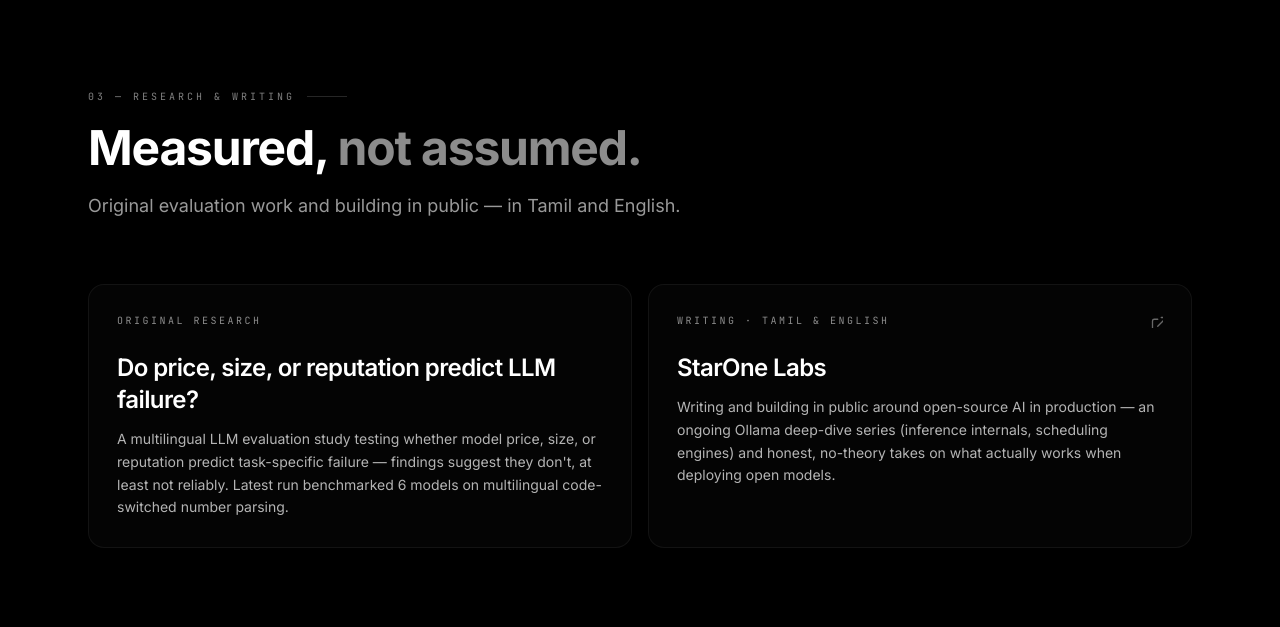
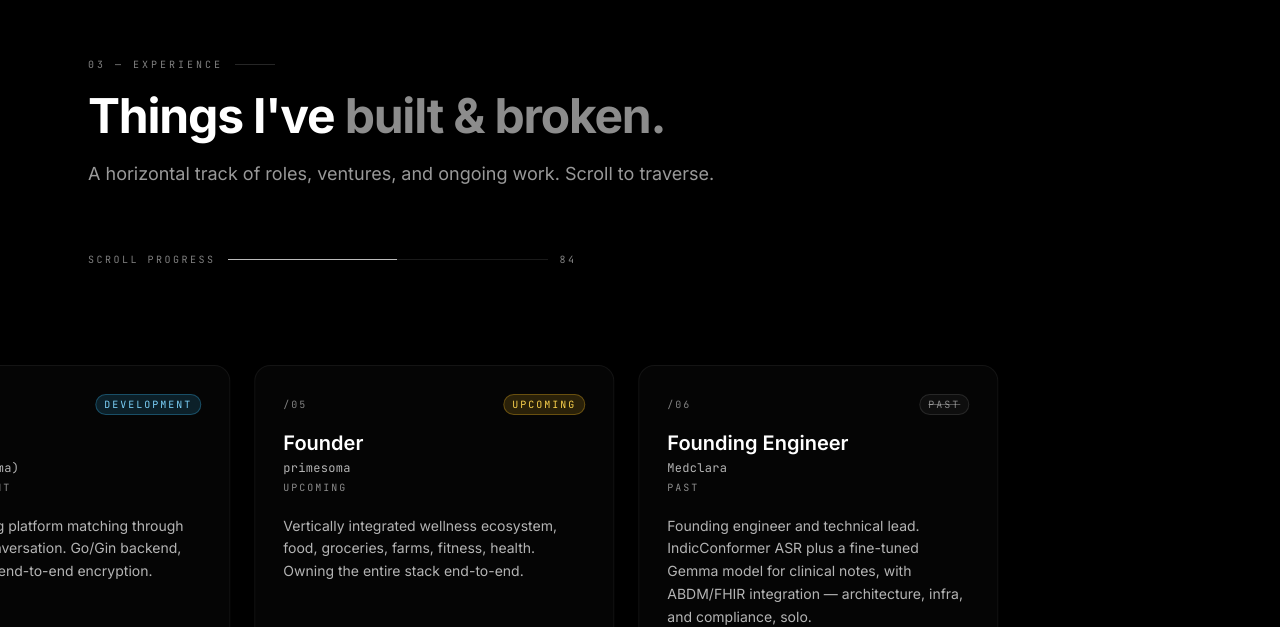
Before and after one commit to StarOne01/StarOne01.github.io, a Next.js app: page / in a window 1280 px wide. Shown: the part 1938-2565 px from the top of the page. Built offline with nearby package versions, Linux system fonts and the light colour scheme.

Commit message:
remove research section, renumber eyebrows, clean references

```diff
--- a/src/app/page.tsx
+++ b/src/app/page.tsx
@@ -1,7 +1,6 @@
 import Hero from "@/components/sections/hero";
 import About from "@/components/sections/about";
 import Work from "@/components/sections/work";
-import Research from "@/components/sections/research";
 import Experience from "@/components/sections/experience";
 import Stack from "@/components/sections/stack";
 import Contact from "@/components/sections/contact";
@@ -13,7 +12,6 @@ export default function Home() {
       <Hero />
       <About />
       <Work />
-      <Research />
       <Experience />
       <Stack />
       <Contact />
--- a/src/components/sections/contact.tsx
+++ b/src/components/sections/contact.tsx
@@ -15,7 +15,7 @@ export default function Contact() {
   return (
     <section id="contact" className="py-24 md:py-32 px-6 max-w-6xl mx-auto relative">
       <SectionHeader
-        eyebrow="06 — contact"
+        eyebrow="05 — contact"
         title={
           <>
             Let's build <span className="text-white/55">something real.</span>
--- a/src/components/sections/experience.tsx
+++ b/src/components/sections/experience.tsx
@@ -35,7 +35,7 @@ export default function Experience() {
       <div className="sticky top-0 h-screen overflow-hidden flex flex-col">
         <div className="pt-20 md:pt-24 px-6 max-w-6xl mx-auto w-full">
           <SectionHeader
-            eyebrow="04 — experience"
+            eyebrow="03 — experience"
             title={
               <>
                 Things I've <span className="text-white/55">built & broken.</span>
--- a/src/components/sections/research.tsx
+++ /dev/null
@@ -1,76 +0,0 @@
-"use client";
-import { motion } from "framer-motion";
-import { research } from "@/data/site";
-import SectionHeader from "@/components/ui/section-header";
-import Icon from "@/components/ui/icon";
-
-export default function Research() {
-  return (
-    <section id="research" className="py-24 md:py-32 px-6 max-w-6xl mx-auto">
-      <SectionHeader
-        eyebrow="03 — research & writing"
-        title={
-          <>
-            Measured, <span className="text-white/55">not assumed.</span>
-          </>
-        }
-        description="Original evaluation work and building in public — in Tamil and English."
-      />
-
-      <div className="grid grid-cols-1 md:grid-cols-2 gap-4">
-        {research.map((item, i) => {
-          const card = (
-            <>
-              <div className="flex items-center justify-between mb-6">
-                <span className="font-mono text-[10px] tracking-[0.25em] uppercase text-white/55">
-                  {item.tag}
-                </span>
-                {item.href && (
-                  <Icon
-                    name="external"
-                    className="w-3.5 h-3.5 text-white/40 group-hover:text-white group-hover:-translate-y-0.5 group-hover:translate-x-0.5 transition-all"
-                    aria-hidden
-                  />
-                )}
-              </div>
-
-              <h3 className="text-2xl font-semibold text-white mb-3 tracking-tight">
-                {item.title}
-              </h3>
-              <p className="text-white/70 text-sm leading-relaxed group-hover:text-white/85 transition-colors flex-1">
-                {item.description}
-              </p>
-            </>
-          );
-          const classes =
-            "group flex flex-col p-6 md:p-7 rounded-2xl bg-white/[0.015] border border-white/[0.06] hover:bg-white/[0.03] hover:border-white/15 transition-colors min-h-[220px]";
-          const motionProps = {
-            initial: { opacity: 0, y: 20 },
-            whileInView: { opacity: 1, y: 0 },
-            viewport: { once: true, margin: "-60px" },
-            transition: { duration: 0.5, delay: i * 0.08 },
-          };
-          if (item.href) {
-            return (
-              <motion.a
-                key={item.title}
-                href={item.href}
-                target={item.href.startsWith("http") ? "_blank" : undefined}
-                rel={item.href.startsWith("http") ? "noopener noreferrer" : undefined}
-                className={classes}
-                {...motionProps}
-              >
-                {card}
-              </motion.a>
-            );
-          }
-          return (
-            <motion.div key={item.title} className={classes} {...motionProps}>
-              {card}
-            </motion.div>
-          );
-        })}
-      </div>
-    </section>
-  );
-}
--- a/src/components/sections/stack.tsx
+++ b/src/components/sections/stack.tsx
@@ -27,7 +27,7 @@ export default function Stack() {
     <section id="stack" className="py-24 md:py-32 border-y border-white/[0.04]">
       <div className="px-6 max-w-6xl mx-auto mb-12 md:mb-16">
         <SectionHeader
-          eyebrow="05 — stack"
+          eyebrow="04 — stack"
           title={
           <>
             Tools, not <span className="text-white/55">ornaments.</span>
--- a/src/components/ui/terminal.tsx
+++ b/src/components/ui/terminal.tsx
@@ -7,10 +7,9 @@ import { cn } from "@/utils/cn";
 type CommandOutput = { kind: "in" | "out" | "err"; text: string };
 
 const commands: Record<string, string> = {
-  help: "available: about, work, research, stack, contact, whoami, ls, clear, sudo, exit",
+  help: "available: about, work, stack, contact, whoami, ls, clear, sudo, exit",
   about: "Prashanth T. Systems Engineer. Coimbatore. Hardware-software gap: compilers, inference, and the systems underneath.",
   work: "Medclara (founding engineer, past) · Primesoma film discovery (live) · BrailleVision (hackathon) · Sherlock SFT (fine-tuning).",
-  research: "multilingual LLM eval: price/size/reputation don't predict failure · StarOne Labs: Ollama deep-dives, Tamil & English.",
   stack: "Go · Python · C++ (favorite) · TypeScript · LLVM/MLIR · QLoRA · Qdrant",
   contact: "ping@starone01.me  ·  linkedin.com/in/StarOne01  ·  github.com/StarOne01",
   projects: "Medclara (clinical AI) · film discovery (embeddings) · BrailleVision (YOLO+ONNX) · PhraseNuX (C++ CLI)",
--- a/src/data/site.ts
+++ b/src/data/site.ts
@@ -20,7 +20,7 @@ export const site = {
     linkedin: { label: "LinkedIn", value: "in/StarOne01", href: "https://www.linkedin.com/in/StarOne01/" },
     github: { label: "GitHub", value: "@StarOne01", href: "https://github.com/StarOne01" },
   },
-  nav: ["Work", "Research", "Experience", "Stack", "Contact"],
+  nav: ["Work", "Experience", "Stack", "Contact"],
 } as const;
 
 export const expertise = [
@@ -107,29 +107,6 @@ export const experience: readonly ExperienceItem[] = [
   },
 ] as const;
 
-export type ResearchItem = {
-  title: string;
-  tag: string;
-  description: string;
-  href?: string;
-};
-
-export const research: readonly ResearchItem[] = [
-  {
-    title: "Do price, size, or reputation predict LLM failure?",
-    tag: "Original research",
-    description:
-      "A multilingual LLM evaluation study testing whether model price, size, or reputation predict task-specific failure — findings suggest they don't, at least not reliably. Latest run benchmarked 6 models on multilingual code-switched number parsing.",
-  },
-  {
-    title: "StarOne Labs",
-    tag: "Writing · Tamil & English",
-    description:
-      "Writing and building in public around open-source AI in production — an ongoing Ollama deep-dive series (inference internals, scheduling engines) and honest, no-theory takes on what actually works when deploying open models.",
-    href: "https://starone01.me",
-  },
-] as const;
-
 export type StackItem = string | { name: string; fav?: boolean; note?: string };
 
 export const stack: Record<string, readonly StackItem[]> = {
```
Also changed, not shown: public/llms-full.txt, public/llms.txt.
